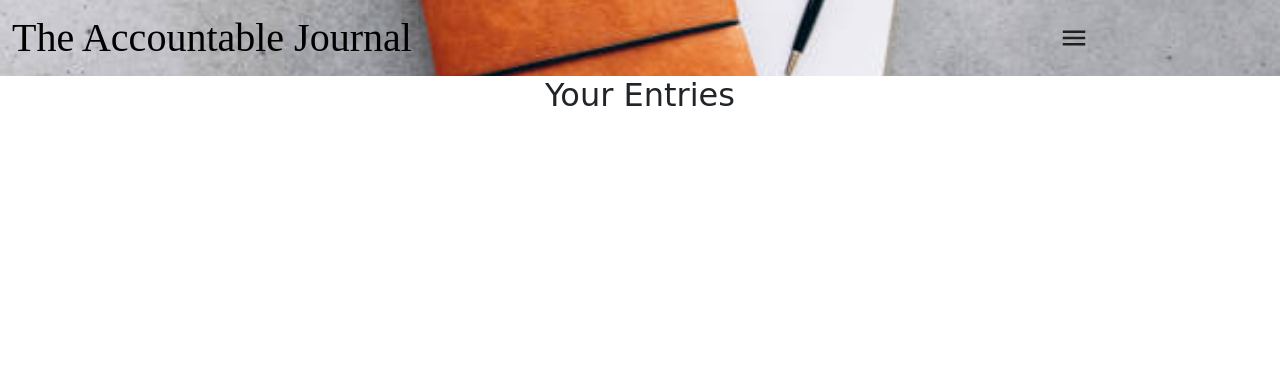
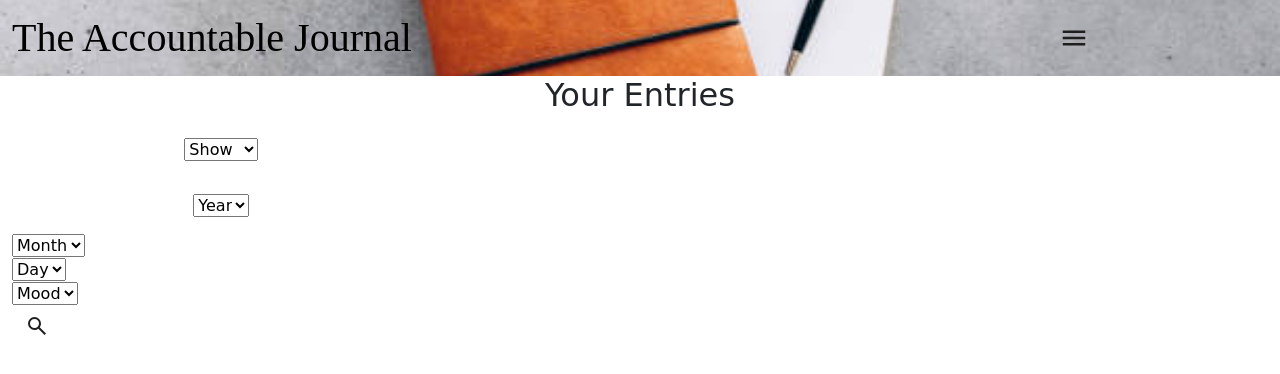
Before and after one commit to angelic-coder19/The_Accountable_Journal, a Flask app: page /search in a window 1280 px wide. Shown: the top 374 px of the page. Run offline with Flask 3, Linux system fonts and the light colour scheme; the visitor is signed in with stand-in values (Sample User, id 1); data comes from the database, SQL or seed files in the repository; both versions use the stored data as it was after the commit; data that the repository does not hold is empty; some libraries are stand-ins or nearby versions; some web fonts are replaced.

Commit message:
Working On Search Featre

```diff
--- a/main.py
+++ b/main.py
@@ -16,6 +16,9 @@ db = SQL("sqlite:///journal.db")
 app.config["SESSION_PERMANENT"] = False
 app.config["SESSION_TYPE"] = "filesystem"
 Session(app)
+
+# Global list to store search results
+search_results = []
 
 # Login decorator function for access control
 def login_required(f):
@@ -184,6 +187,7 @@ def login():
 def info():
     """ Query for all the Entries and allow for search operations """
 
+
     # When the page is simply requested, send the enties to frontend
     info = db.execute("""
                     SELECT entry, iv, mood, year, month, day, time
@@ -209,10 +213,97 @@ def key():
 
     return jsonify(key)
 
-@app.route("/search")
+@app.route("/search", methods=['POST', 'GET'])
 @login_required
 def search():
-    return render_template("search.html")
+    """ Allow the user to search for information that they have """
+
+    # If the user searches for a specific entry by filining in the form
+    if request.method == "POST":
+        # Get the search parameters from the form
+        mood = request.form.get('mood')
+        year = request.form.get('year')
+        month = request.form.get('month')
+        day = request.form.get('day')
+
+        # Render a message if no parameter has been passed
+        if (not mood) and (not month) and (not year) and (not day):
+            flash("You have not passed any parameters into your search")
+            return redirect("/search")
+
+        # If any of the other parameters is empty, pass in the actuall column name
+        if not mood:
+            mood = 'mood'
+        if not year or year == 'year':
+            year = 'year'
+        year = int(year)
+        if not month or month == 'month':
+            month = 'month'
+        month = int(month)
+        if not day:
+            day = 'day'
+        day = int(day)
+
+        print(mood, year, type(day), month)
+        results = db.execute(f"""
+            SELECT entry, iv, mood, month, day, time
+            FROM entries
+            JOIN dates on entries. id = dates.entry_id
+            WHERE entries.id IN (
+                SELECT id FROM entries
+                WHERE author_id = ?
+                )
+            AND month = ? AND day = {day}
+            AND year = {year} AND mood = ?
+        """, session["user_id"], month, mood
+        )
+        """
+        # Inform the user if no results are found
+        if len(results) == 0:
+            flash("No entries were found from your input")
+            return redirect("/search")
+        """
+
+        # Append the results to the global array
+        search_results = results
+        return search_results
+
+    # If the page is reached via GET collect all the 'searchables'
+    searchables = db.execute("""
+                    SELECT mood, year, month, day
+                    FROM entries
+                    JOIN dates ON entries.id = dates.entry_id
+                    WHERE entries.id IN
+                    (
+                        SELECT id
+                        FROM entries
+                        WHERE author_id = ?
+                    )
+                    ORDER BY id DESC""", session["user_id"]
+    )
+    # Make empty lists for each of the searchables
+    moods = []
+    years = []
+    months = []
+    days = []
+
+    # Iterate over each of the dicts in the searchables list and append the individual lists
+    for searchable in searchables:
+        # Append only distict items into each searchable
+        if searchable["mood"] not in moods:
+            moods.append(searchable["mood"])
+
+        if searchable["year"] not in years:
+            years.append(searchable["year"])
+
+        if searchable["month"] not in months:
+            months.append(searchable["month"])
+
+        if searchable["day"] not in days:
+            days.append(searchable["day"])
+
+    # Render the template and give the 'searchables'
+    return render_template("search.html", moods=moods, years=years, days=days, months=months)
 
 @app.route("/delete", methods=['POST'])
 @login_required
@@ -239,3 +330,9 @@ def delete():
     # flash a success message
     flash("Your entry has been successfully deleted")
     return redirect("/search")
+
+@app.route("/results")
+@login_required
+def results():
+
+    return jsonify(search_results)
--- a/static/script.js
+++ b/static/script.js
@@ -36,7 +36,7 @@ document.addEventListener('DOMContentLoaded', async function(){
             case 'Happy':
                 return "#FFF136"; // light yellow
             case 'Sad':
-                return "#0fb4FA";  //
+                return "#5c6bc0";  //
             case 'Angry':
                 return "#f40a04"; // bright red
             case 'Calm':
@@ -46,15 +46,15 @@ document.addEventListener('DOMContentLoaded', async function(){
             case 'Anxious':
                 return "#ce83d8";
             case 'Confident':
-                return "#5c6bc0";
+                return "#0fb4FA";
             case 'Meh':
                 return "#858585"; // a dark gray
             case 'Hopeful':
-                return "#ffcc80"; // orangeish
+                return "#ff6f02"; // orangeish
             case 'Tired':
                 return "#90a4ae"; // bluish grey
             case 'Grateful':
-                return "#aed581"  // olive green
+                return "#aeee23"  // olive green
             case 'Lonely':
                 return "#b39ddb"; // bluish-grey
             case 'Inspired':
@@ -192,7 +192,7 @@ document.addEventListener('DOMContentLoaded', async function(){
             const base64IV = bytesTobase64(IV);
 
             // Send the ecrypted entry, iv and mood to the database on the server
-            fetch('/home', {
+            const response = await fetch('/home', {
                 method: 'POST',
                 headers: {
                     'Content-Type': 'application/json'
@@ -206,6 +206,33 @@ document.addEventListener('DOMContentLoaded', async function(){
     } catch (TypeError) {
         console.log("Everything is fine🙂")
     }
+     /*
+        // Get the contents of the from and convert them into a json object
+        document.querySelector('#searchForm').addEventListener('submit', async function(event){
+            // Prevent the default form from bing sent
+            event.preventDefault();
+
+            const form = event.target;
+            const formData = new FormData(form);
+            const json = Object.fromEntries(formData.entries());
+
+            console.log(json);
+            // Send this from data to the search route via POST
+            const response = await fetch ("/results", {
+                method: 'POST',
+                headers: {'Content-Type': 'application/json'},
+                body: JSON.stringify(json)
+            });
+
+            const results = response.json();
+            console.log(results);
+        }); */
+
+    let saearchResponse = await fetch("/results");
+    let searchResults = await saearchResponse.json();
+    console.log(searchResults);
+
+
 
     // Request for information from the server for decryption
     let response = await fetch("/info");
--- a/static/styles.css
+++ b/static/styles.css
@@ -44,8 +44,7 @@ textarea:focus {
     border-radius: 10px;
     padding: 10px;
     margin: 5px;
-    background-color: #5c6bc0;
-    color: white;
+    color: #fff
 }
 .entry {
     font-size: x-large;
--- a/templates/home.html
+++ b/templates/home.html
@@ -1,4 +1,4 @@
-{% extends "layout.html" %}
+{% extends "layout.jinja2" %}
 
 {% block title %}
     Home
--- a/templates/login.html
+++ b/templates/login.html
@@ -1,4 +1,4 @@
-{% extends "layout.html" %}
+{% extends "layout.jinja2" %}
 
 {% block title %}
     Login
--- a/templates/register.html
+++ b/templates/register.html
@@ -1,4 +1,4 @@
-{% extends "layout.html" %}
+{% extends "layout.jinja2" %}
 
 {% block title %}
     Register
--- a/templates/search.html
+++ b/templates/search.html
@@ -1,4 +1,4 @@
-{% extends "layout.html" %}
+{% extends "layout.jinja2" %}
 
 {% block title %}
     Entries
@@ -8,6 +8,54 @@
 <div class="row text-center">
     <h2>Your Entries</h2>
 </div>
+<div col="row text-center py-3">
+    <form action="/search" method="POST" id="searchForm">
+        <div class="col col-sm-4 py-3 text-center">
+            <select class="orderMenu" value="ORDER-BY" name="order-by">
+                <option selected disabled>Show</option>
+                <option value="">Latest</option>
+                <option value="DESC">Oldest</option>
+            </select>
+        </div>
+        <div class="col col-sm-4 py-3 text-center">
+            <select class="searchMenu"  name="year">
+                <option selected disabled>Year</option>
+                {% for year in years %}
+                    <option value="{{ year }}">{{ year }}</option>
+                {% endfor %}
+            </select>
+        </div>
+        <div class="col col-sm-4 text center">
+            <select class="searchMenu" name="month">
+                <option selected disabled>Month</option>
+                {% for month in months %}
+                    <option value="{{ month }}"> {{ month }}</option>
+                {% endfor %}
+                <option value="month">All</option>
+            </select>
+        </div>
+        <div class="col col-sm-4 text center">
+
+            <select class="searchMenu" name="day">
+                <option selected disabled>Day</option>
+                {% for day in days %}
+                    <option value="{{ day }}">{{ day }}</option>
+                {% endfor %}
+                <option value="day">All</option>
+            </select>
+        </div>
+        <div class="col col-sm-4">
+            <select class="searchMenu" name="mood">
+                <option selected disabled>Mood</option>
+                {% for mood in moods %}
+                    <option value="{{ mood }}">{{ mood }}</option>
+                {% endfor %}
+                <option value="mood">All</option>
+            </select>
+        </div>
+        <button class="btn" type="submit"><img src="/static/icons/search_icon.svg"/></button>
+    </form>
+</div>
 <div id="mainBody">
     <!-- Java Scipt will render the rest -->
 </div>
```
Also changed, not shown: journal.db, templates/layout.jinja2 (renamed from templates/layout.html), 3 other files.
